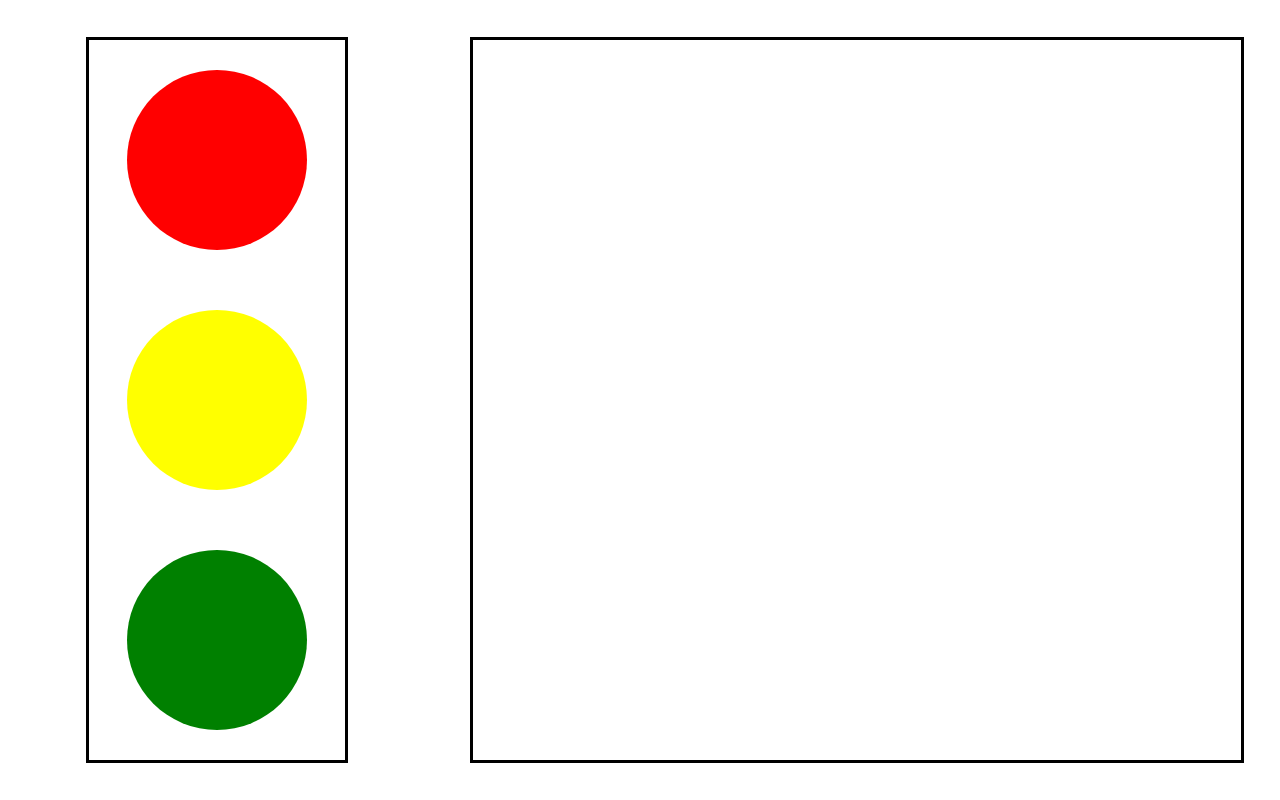
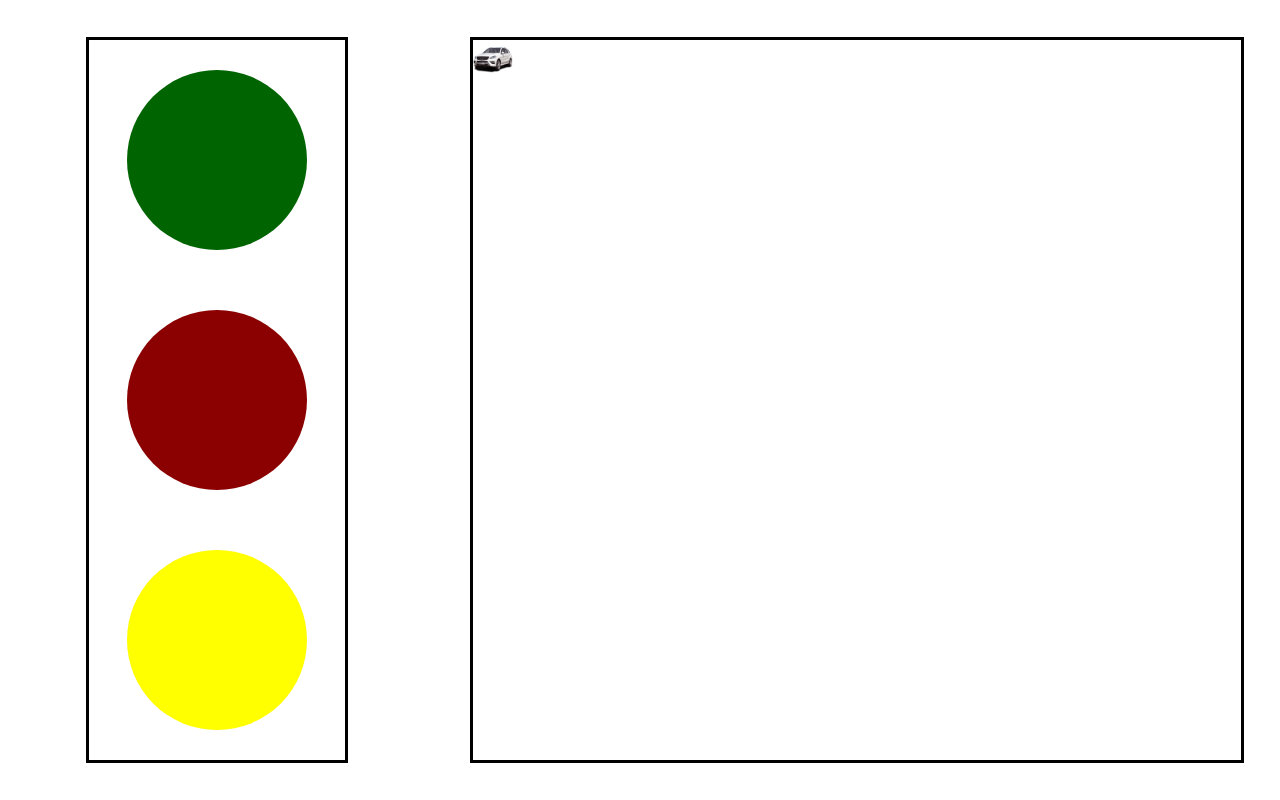
Before and after one commit to victorsamson1168/traffic-light, a plain HTML site: page index.html in a window 1280 px wide. Drawn offline with Linux system fonts and the light colour scheme.

Commit message:
javascipt added for color changing

```diff
--- a/index.html
+++ b/index.html
@@ -9,11 +9,14 @@
 <body>
     <div class="container">
     <div class="outer">
-        <div class="circlered"></div>
-        <div class="circleyellow"></div>
-        <div class="circlegreen"></div>
+
+        <div class="circlegreen" id="grep"></div>
+        <div class="circlered" id="redp"></div>
+        <div class="circleyellow" id="yelp"></div>
     </div>
-    <div class="cararea"></div>
+    <div class="cararea">
+        <img src="car.png" class="car">
+    </div>
 </div>
 
 <script src="sc.js"></script>
--- a/sc.js
+++ b/sc.js
@@ -0,0 +1,34 @@
+let redcir=document.getElementById("redp");
+let greencir=document.getElementById("grep");
+let yellowcir=document.getElementById("yelp");
+const ti=500;
+
+ function changcolor(){
+    let rand=Math.floor((Math.random()*3)+1);
+    if(rand===1)
+    {
+
+        redcir.style.backgroundColor="red";
+        greencir.style.backgroundColor="darkgreen"
+        yellowcir.style.backgroundColor="darkgoldenrod"
+    }
+    else if(rand===2)
+    {
+
+        redcir.style.backgroundColor="darkred";
+        greencir.style.backgroundColor="darkgreen"
+        yellowcir.style.backgroundColor="yellow"
+    }
+    else if(rand===3)
+    {
+
+        redcir.style.backgroundColor="darkred";
+        greencir.style.backgroundColor="lightgreen"
+        yellowcir.style.backgroundColor="darkgoldenrod"
+    }
+     console.log(rand);
+     setTimeout(function(){changcolor()},ti);
+
+
+ }
+ changcolor();
--- a/styles.scss
+++ b/styles.scss
@@ -14,6 +14,10 @@ body{
         height: 90vh;
         border: black solid 3px;
     }
+}
+.car{
+    height: 40px;
+    width:40px;
 }
 
 .outer{
@@ -33,19 +37,19 @@ body{
         border-radius: 50%;
 
 
-        background-color: red;
+        background-color: darkred;
     }
     .circleyellow{
         height: $side;
         width:$side;
-        background-color: yellow;
+        background-color:darkgoldenrod;
         border-radius: 50%;
 
     }
     .circlegreen{
         height: $side;
         width: $side;
-        background-color: green;
+        background-color: darkgreen;
         border-radius: 50%;
     }
 }
```
Also changed, not shown: car.png (added), styles.css, 1 other file.
